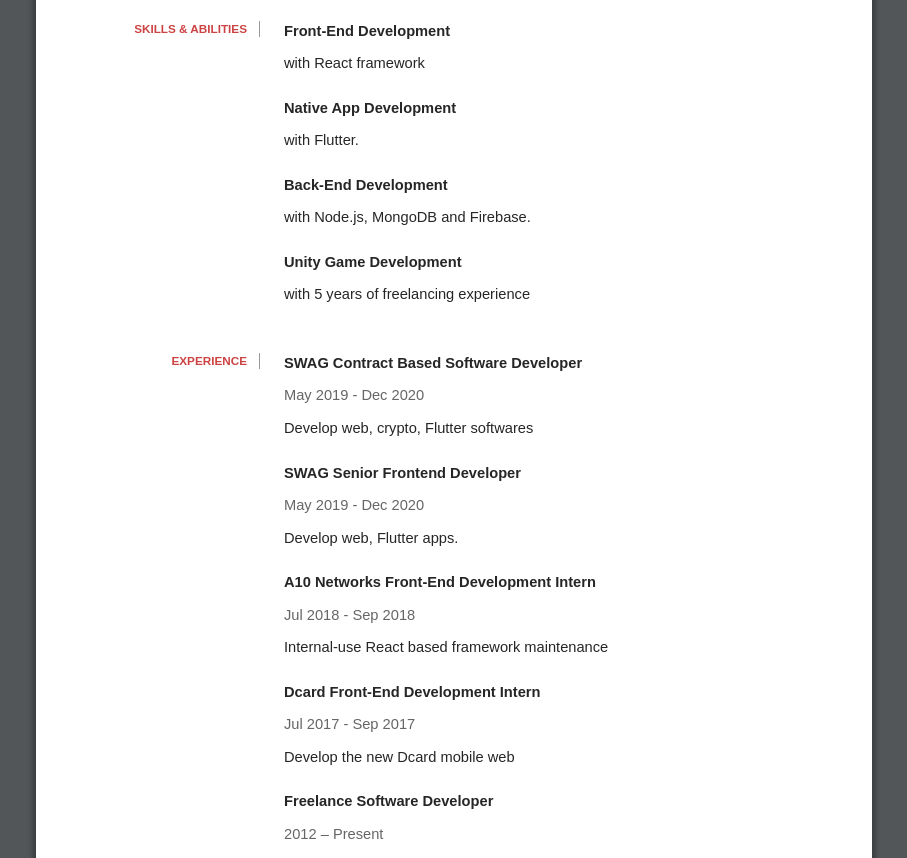
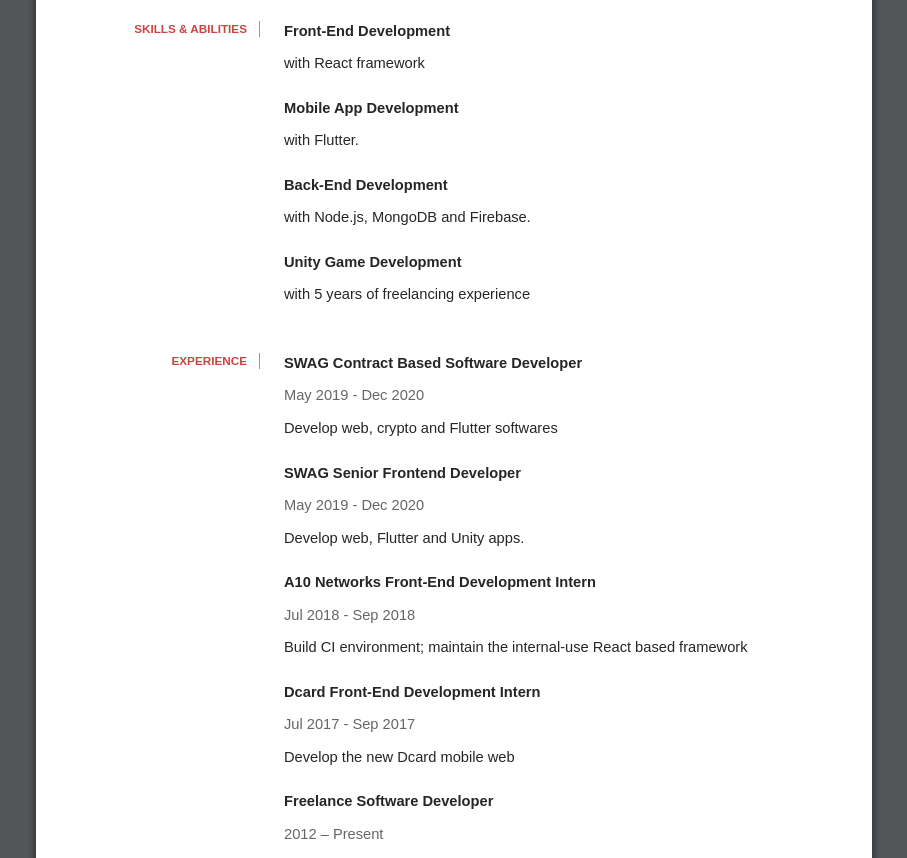
Before and after one commit to HaoCherHong/resume.lucher.club, a website: page public/index.html in a window 1280 px wide. Shown: the part 398-1256 px from the top of the page, without its empty margins (186-1093 px from the left). Drawn offline with Linux system fonts and the light colour scheme.

Commit message:
update texts

```diff
--- a/public/index.html
+++ b/public/index.html
@@ -45,7 +45,7 @@
               <p class="entry-body">with React framework</p>
             </div>
             <div class="section-entry">
-              <h3 class="entry-title">Native App Development</h3>
+              <h3 class="entry-title">Mobile App Development</h3>
               <p class="entry-body">with Flutter.</p>
             </div>
             <div class="section-entry">
@@ -66,17 +66,17 @@
             <div class="section-entry">
               <h3 class="entry-title">SWAG Contract Based Software Developer</h3>
               <div class="entry-date">May 2019 - Dec 2020</div>
-              <p class="entry-body">Develop web, crypto, Flutter softwares</p>
+              <p class="entry-body">Develop web, crypto and Flutter softwares</p>
             </div>
             <div class="section-entry">
               <h3 class="entry-title">SWAG Senior Frontend Developer</h3>
               <div class="entry-date">May 2019 - Dec 2020</div>
-              <p class="entry-body">Develop web, Flutter apps.</p>
+              <p class="entry-body">Develop web, Flutter and Unity apps.</p>
             </div>
             <div class="section-entry">
               <h3 class="entry-title">A10 Networks Front-End Development Intern</h3>
               <div class="entry-date">Jul 2018 - Sep 2018</div>
-              <p class="entry-body">Internal-use React based framework maintenance</p>
+              <p class="entry-body">Build CI environment; maintain the internal-use React based framework</p>
             </div>
             <div class="section-entry">
               <h3 class="entry-title">Dcard Front-End Development Intern</h3>
```
